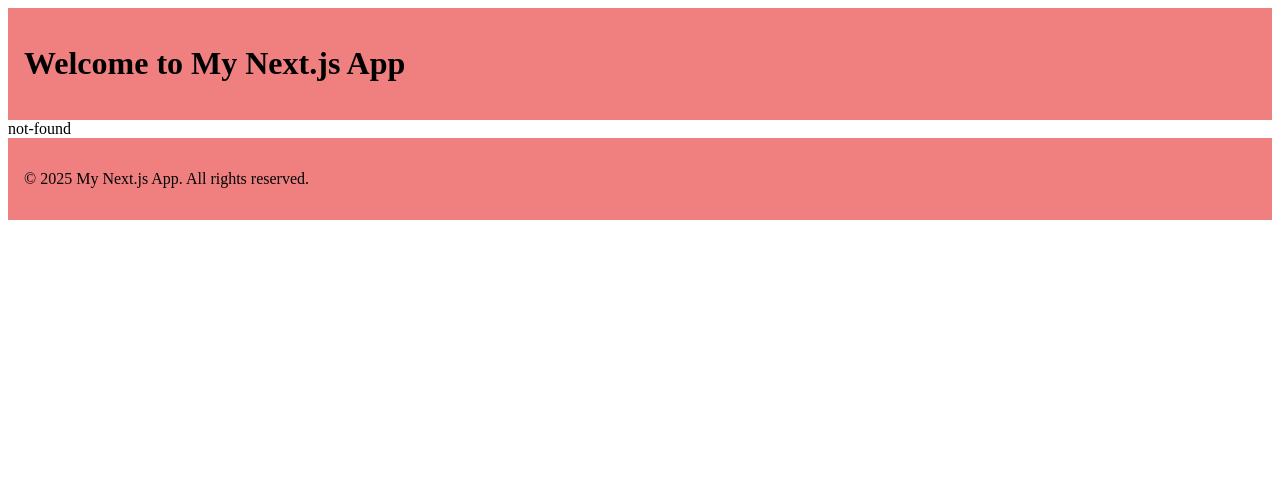
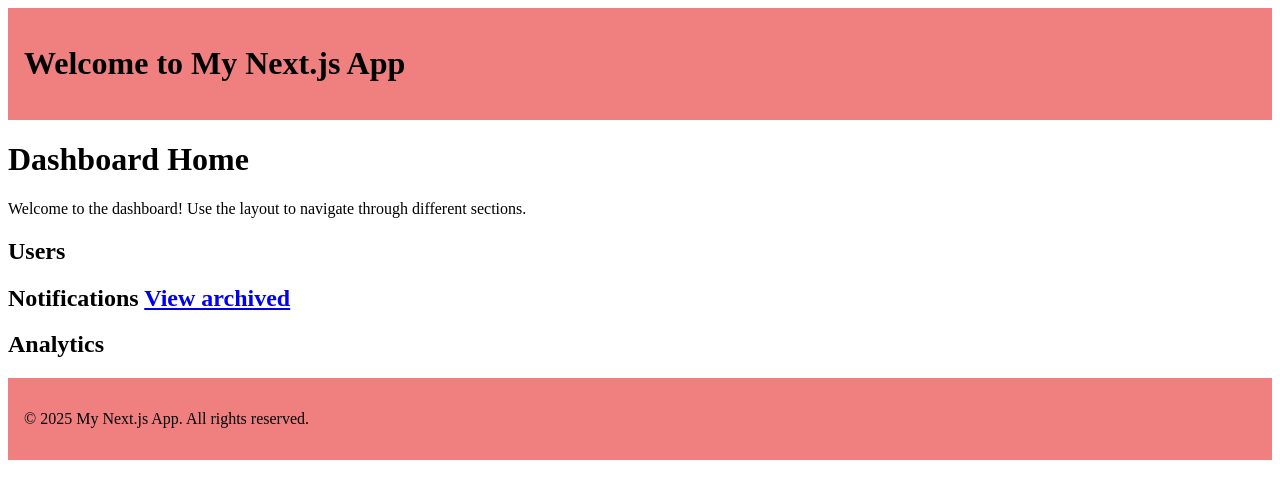
Before and after one commit to shyamsha/test-feature-of-nextjs, a Next.js app: page /complex-dashboard in a window 1280 px wide. Before the commit this address had no page. Shown: the top 498 px of the page. Built offline with nearby package versions, Linux system fonts and the light colour scheme.

Commit message:
parallel routes

```diff
--- /dev/null
+++ b/src/app/complex-dashboard/@analytics/page.tsx
@@ -0,0 +1,10 @@
+import Card from "@/components/Card";
+
+export default function AnalyticsPage() {
+  return (
+    <div>
+      <Card>Analytics</Card>
+      {/* Analytics data and charts go here */}
+    </div>
+  );
+}
--- /dev/null
+++ b/src/app/complex-dashboard/@notifications/page.tsx
@@ -0,0 +1,14 @@
+import Card from "@/components/Card";
+import Link from "next/link";
+
+export default function NotificationsPage() {
+  return (
+    <div>
+      <Card>
+        Notifications{" "}
+        <Link href="/complex-dashboard/archived">View archived</Link>
+      </Card>
+      {/* Notification list and details go here */}
+    </div>
+  );
+}
--- /dev/null
+++ b/src/app/complex-dashboard/@users/page.tsx
@@ -0,0 +1,10 @@
+import Card from "@/components/Card";
+
+export default function UsersPage() {
+  return (
+    <div>
+      <Card>Users</Card>
+      {/* User list and details go here */}
+    </div>
+  );
+}
--- /dev/null
+++ b/src/app/complex-dashboard/layout.tsx
@@ -0,0 +1,22 @@
+export default function DashboardLayout({
+  children,
+  users,
+  notifications,
+  analytics,
+}: {
+  children: React.ReactNode;
+  users: React.ReactNode;
+  notifications: React.ReactNode;
+  analytics: React.ReactNode;
+}) {
+  return (
+    <div className="grid grid-cols-1 md:grid-cols-4 gap-4 p-4">
+      <div className="col-span-1">{children}</div>
+      <div className="grid grid-cols-1 md:grid-cols-3 gap-4">
+        <div className="col-span-1">{users}</div>
+        <div className="col-span-1">{notifications}</div>
+        <div className="col-span-1">{analytics}</div>
+      </div>
+    </div>
+  );
+}
--- /dev/null
+++ b/src/app/complex-dashboard/page.tsx
@@ -0,0 +1,11 @@
+export default function DashboardPage() {
+  return (
+    <div className="p-4">
+      <h1 className="text-2xl font-bold mb-4">Dashboard Home</h1>
+      <p>
+        Welcome to the dashboard! Use the layout to navigate through different
+        sections.
+      </p>
+    </div>
+  );
+}
--- /dev/null
+++ b/src/components/Card.tsx
@@ -0,0 +1,7 @@
+export default function Card({ children }: { children: React.ReactNode }) {
+  return (
+    <div className="border p-4 rounded shadow">
+      <h2 className="text-lg font-bold">{children}</h2>
+    </div>
+  );
+}
```
Also changed, not shown: src/app/complex-dashboard/@analytics/default.tsx (added, +10 -0 lines), src/app/complex-dashboard/@notifications/archived/page.tsx (added, +10 -0 lines), src/app/complex-dashboard/@users/default.tsx (added, +8 -0 lines), src/app/complex-dashboard/default.tsx (added, +11 -0 lines).
